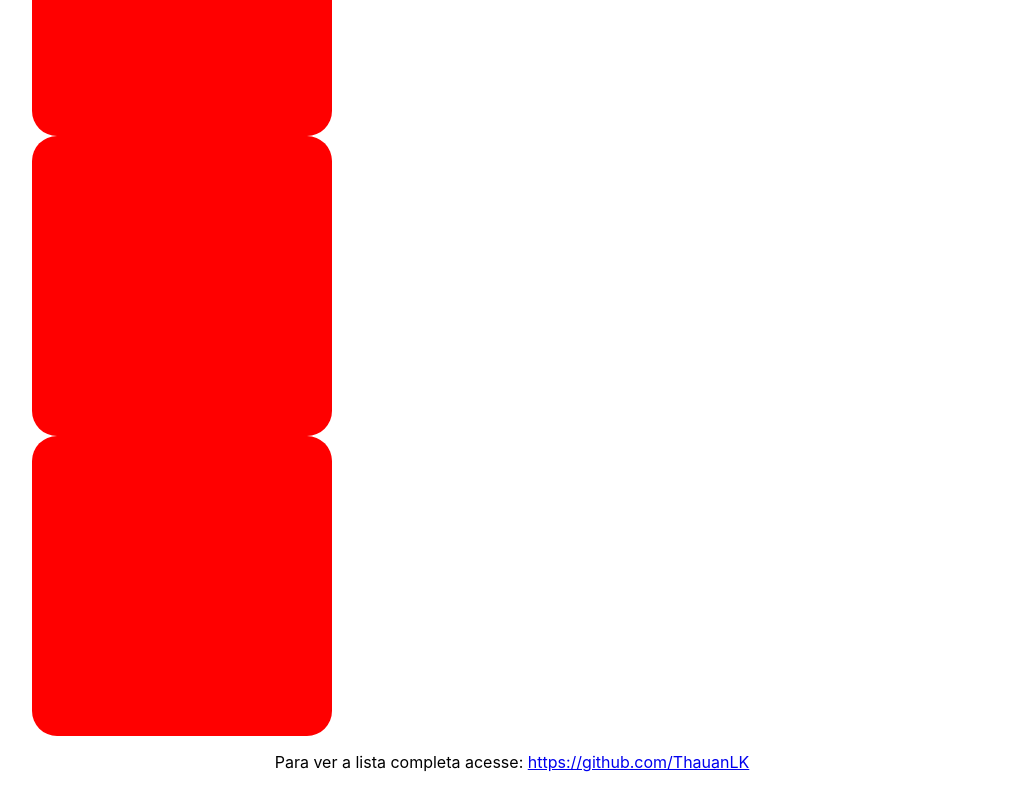
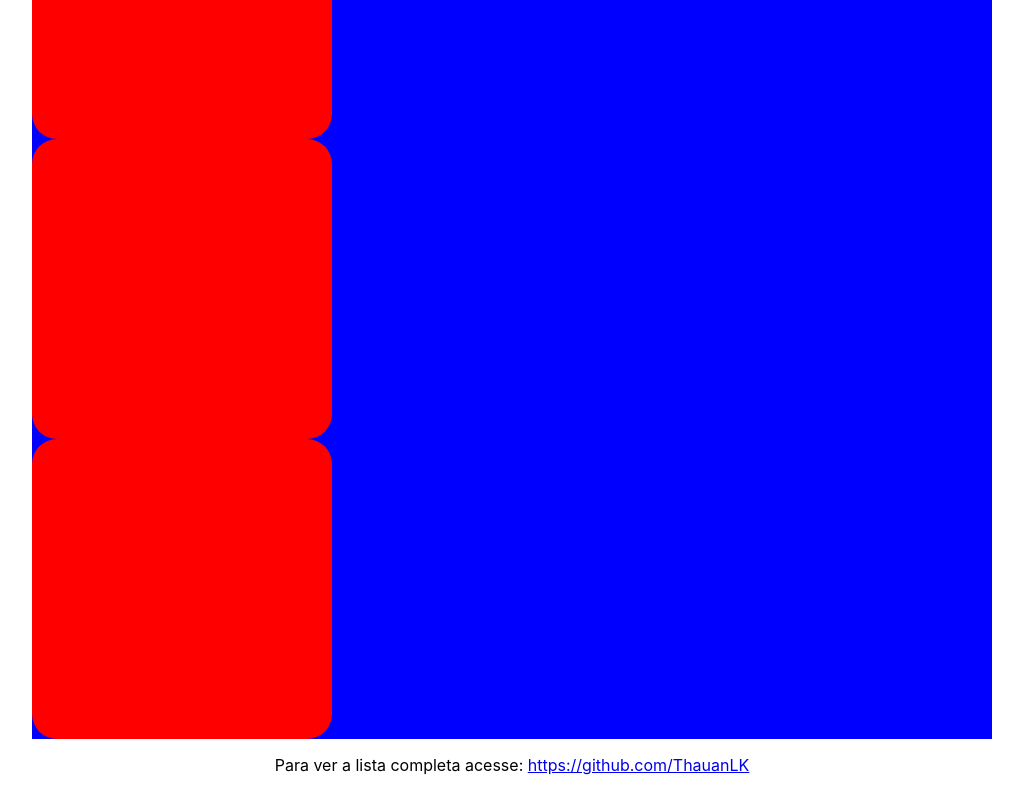
Before and after one commit to ThauanLK/Portfolio, a React (Create React App) app: page / in a window 1280 px wide. Shown: the part 666-1466 px from the top of the page, without its empty margins (128-1151 px from the left). Built offline with nearby package versions, Linux system fonts and the light colour scheme.

Commit message:
refatorando o codigo

```diff
--- a/src/views/Home/components/ItemOfList/index.js
+++ b/src/views/Home/components/ItemOfList/index.js
@@ -1,9 +1,11 @@
 import styled from "styled-components";
 
 export const List = styled.div`
-  display:flex;
-  flex-direction:row;
-  flex-wrap:wrap;
+  display: flex;
+  flex-direction: column;
+  justify-content: space-between;
+  width: 100%;
+  background-color: blue;
 `;
 
 export const Item = styled.div`
--- a/src/views/Home/index.js
+++ b/src/views/Home/index.js
@@ -1,5 +1,5 @@
 import React from "react";
-import { Item,List } from "./components/ItemOfList/index";
+import { Item, List } from "./components/ItemOfList/index";
 import { Container, Text } from "./styles";
 import Layout from "../../components/Layout/Layout";
 
@@ -10,12 +10,12 @@ function Home(props) {
         <Text>
           <h1>Meus repositórios</h1>
         </Text>
-        <section className="list">
-          <Item/>
-          <Item/>
+        <List>
           <Item />
-          <Item/>
-        </section>
+          <Item />
+          <Item />
+          <Item />
+        </List>
         <Text>
           Para ver a lista completa acesse:{" "}
           <a href="https://github.com/ThauanLK"> https://github.com/ThauanLK</a>
--- a/src/views/Home/styles.js
+++ b/src/views/Home/styles.js
@@ -6,5 +6,6 @@ export const Container = styled.div`
 `;
 
 export const Text = styled.p`
-  text-align:center;
+  text-align: center;
+  margin-bottom: 25px;
 `;
```
